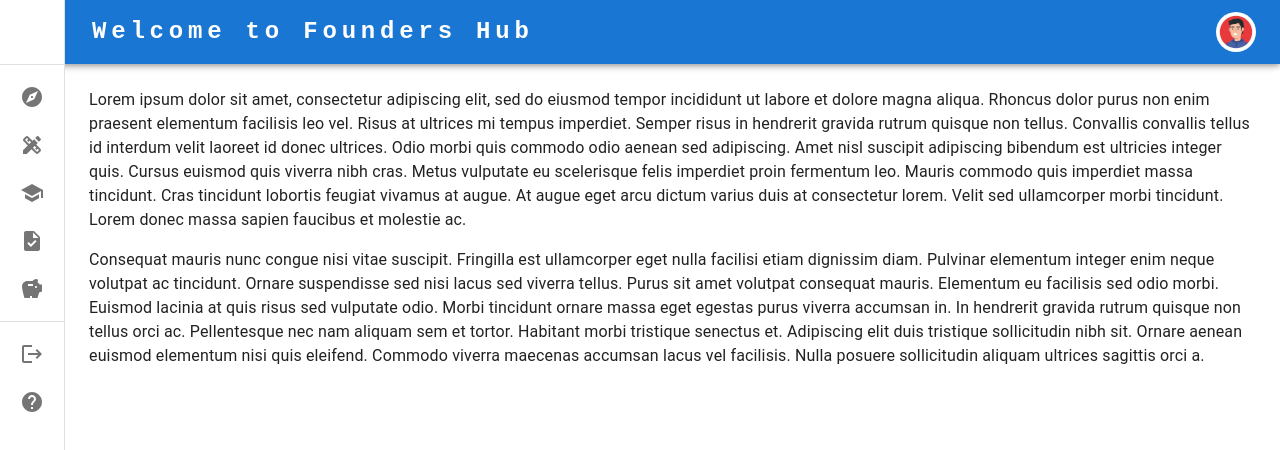
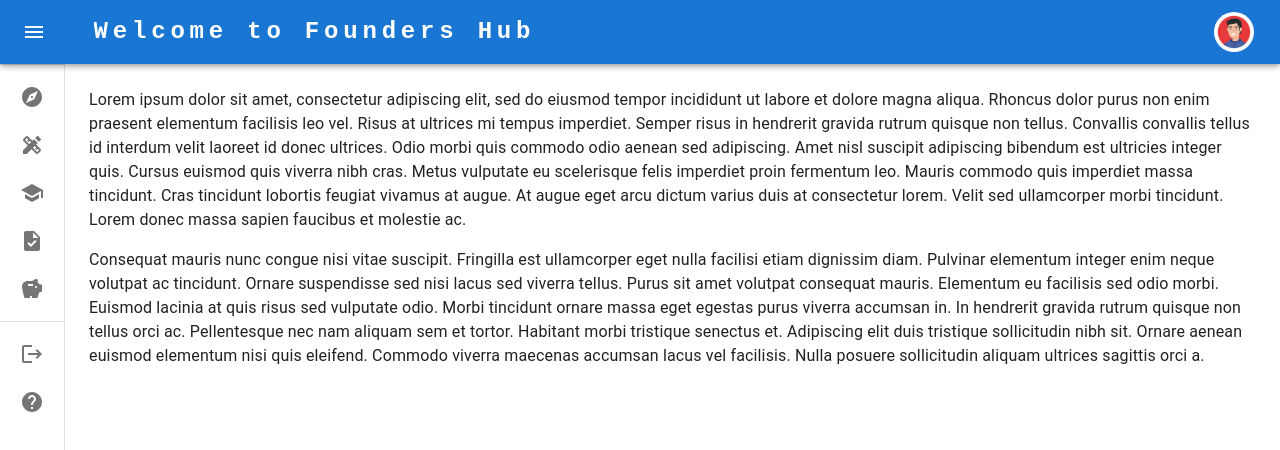
Before and after one commit to imranmd/Hackathon-FoundersHubCopilot, a React (Create React App) app in the folder Frontend/founders-hub-app/: page / in a window 1280 px wide. Shown: the top 450 px of the page. Built offline with nearby package versions, Linux system fonts and the light colour scheme.

Commit message:
small fix

```diff
--- a/Frontend/founders-hub-app/src/AppBar.js
+++ b/Frontend/founders-hub-app/src/AppBar.js
@@ -37,8 +37,7 @@ function ResponsiveAppBar(props) {
   };
 
   return (
-    <AppBar>
-      <Container maxWidth="xl">
+    <AppBar style={{paddingLeft:"2%",paddingRight:"2%"}}>
         <Toolbar disableGutters>
         <IconButton
             color="inherit"
@@ -166,7 +165,6 @@ function ResponsiveAppBar(props) {
             </Menu>
           </Box>
         </Toolbar>
-      </Container>
     </AppBar>
   );
 }
--- a/Frontend/founders-hub-app/src/Drawer.js
+++ b/Frontend/founders-hub-app/src/Drawer.js
@@ -98,6 +98,7 @@ const Drawer = styled(MuiDrawer, { shouldForwardProp: (prop) => prop !== 'open'
         style: {
           ...closedMixin(theme),
           '& .MuiDrawer-paper': closedMixin(theme),
+          zIndex: 0,
         },
       },
     ],
```
